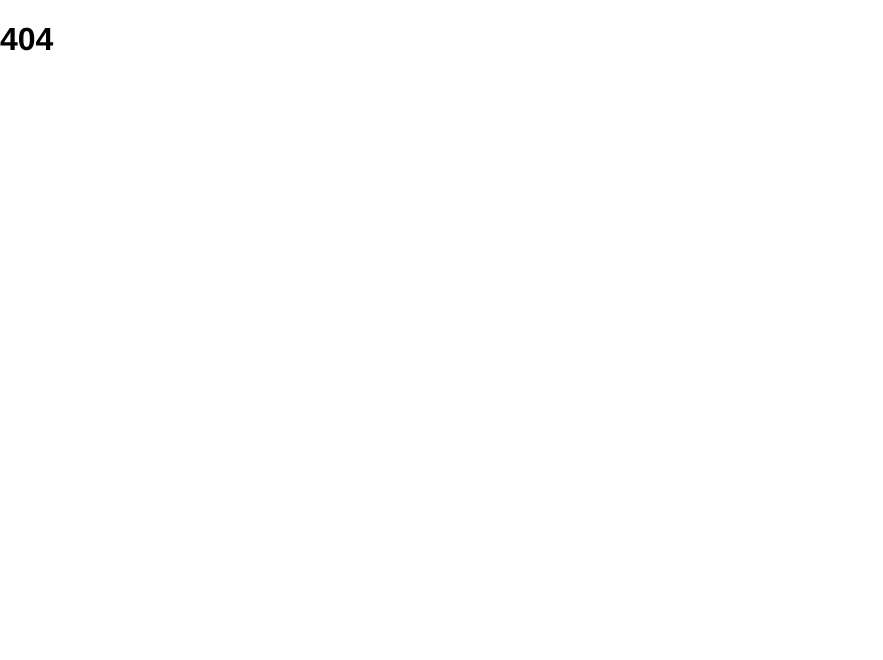
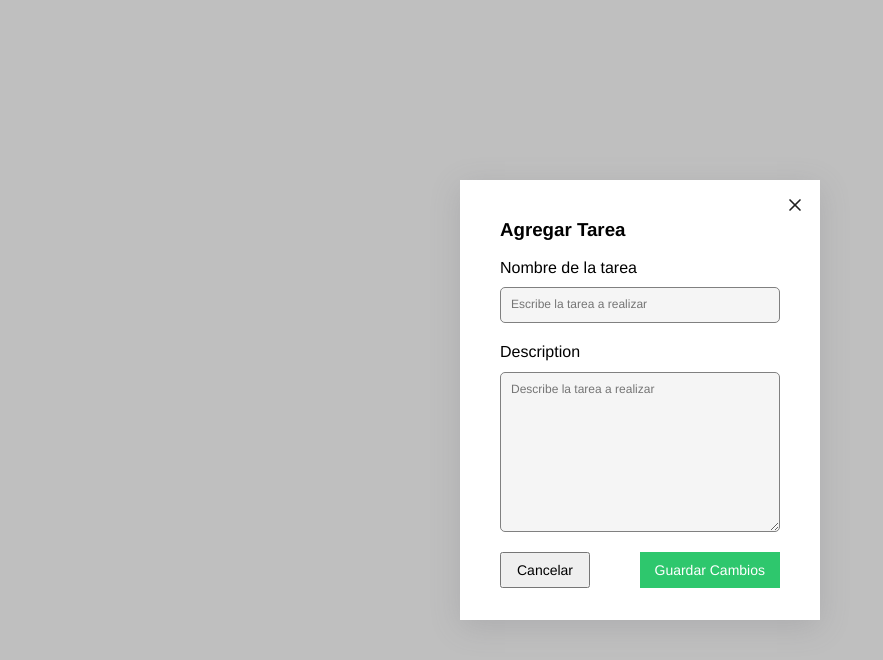
Before and after one commit to franciscovento/academlo-crud-test, a React (Create React App) app: page /newTask in a window 1280 px wide. Shown: the top 660 px of the page, without its empty margins (0-883 px from the left). Built offline with nearby package versions, Linux system fonts and the light colour scheme; sample sign-in values are in the browser's storage.

Commit message:
add task

```diff
--- a/src/App.js
+++ b/src/App.js
@@ -16,12 +16,13 @@ import { Routes, Route, Navigate  } from 'react-router-dom';
 // Import context
 import { useContext } from 'react';
 import { UserContext } from './context/userContext'
+import NewTask from './components/newTask/NewTask';
 
 
 
 function App() {
-  const { userLogged } = useContext(UserContext);
-  console.log(userLogged)
+  const { userLogged, toggle } = useContext(UserContext);
+
   return (
 
     <div className="App">
@@ -29,6 +30,7 @@ function App() {
           <Route path='/' element={ userLogged ? <Navigate to="/login" /> : <Navigate to ="/allTask"/> } />
           <Route path='/login' element={ userLogged? <Navigate to="/allTask"/> : <LoginPage />} />
           <Route path='/allTask' element={userLogged? <><Header /><AllTasksPage /></> : <Navigate to='/login' />} />
+          <Route path='/newTask' element={ userLogged? <NewTask /> : <Navigate to='/login' />} />
           <Route path='*' element={<NotFoundPage />} />
         </Routes>
     </div>
--- a/src/components/header/Header.js
+++ b/src/components/header/Header.js
@@ -7,11 +7,15 @@ import { useContext } from 'react';
 
 const Header = () => {
 
-  const { setUserLogged } = useContext(UserContext);
+  const { setUserLogged, setToggle } = useContext(UserContext);
 
   const handleLoggout = () => {
     localStorage.clear();
     setUserLogged(undefined);
+  }
+
+  const handleToggle = () => {
+    setToggle(prev => !prev)
   }
 
   return (
@@ -30,7 +34,7 @@ const Header = () => {
           <input type="text" placeholder='Buscar tarea'/>
           <img src={searchIcon} alt="" />
           </div>
-          <Button> + Crear una nueva tarea</Button>
+          <button onClick={handleToggle}> + Crear una nueva tarea</button>
         </div>
       </div>
     </div>
--- /dev/null
+++ b/src/components/newTask/NewTask.js
@@ -0,0 +1,67 @@
+import './newTask.css';
+import Button from '../button/Button'
+import { useContext } from 'react';
+import { UserContext } from '../../context/userContext';
+import { useForm } from "react-hook-form";
+import axios from 'axios';
+
+
+const NewTask = ({getInfo}) => {
+
+  const { register, handleSubmit, watch, formState: { errors } } = useForm();
+  const { setToggle, userLogged } = useContext(UserContext);
+
+
+  const onSubmit = data => {
+    const sendData = async ( ) => {
+      const dataTask = await axios.post('https://tasks-crud.academlo.com/api/tasks', {
+        name: data.name,
+        description: data.description
+      }, {
+        headers: {
+          'Authorization': `Bearer ${userLogged}`
+        }
+      })
+
+    }
+    sendData();
+    getInfo();
+    setToggle((prev) => !prev)
+
+  }
+
+
+  const handleToggle = () => {
+    setToggle(prev => !prev);
+  }
+
+  return (
+    <div className='newTask'>
+      <div className='newTask__Card'>
+        <h3>Agregar Tarea</h3>
+        <form onSubmit={handleSubmit(onSubmit)}>
+          <div className='newTask__Name'>
+            <label> Nombre de la tarea </label>
+            <input className='input' type="text" placeholder='Escribe la tarea a realizar'  {...register("name")} />
+          </div>
+          <div className='newTask__Description'>
+            <label>Description</label>
+            <textarea className='input' type="text" placeholder='Describe la tarea a realizar'  rows={10}  {...register("description")}/>
+          </div>
+          <div className='newTask__Buttons'>
+            <button onClick={handleToggle}>Cancelar</button>
+            <Button>Guardar Cambios</Button>
+          </div>
+        </form>
+        <div onClick={handleToggle} className='newTask__closeIcon'>
+          <svg width="20" height="20" viewBox="0 0 24 24" fill="none" xmlns="http://www.w3.org/2000/svg">
+          <path d="M18 6L6 18" stroke="#212121" strokeWidth="2" strokeLinecap="round" strokeLinejoin="round"/>
+          <path d="M6 6L18 18" stroke="#212121" strokeWidth="2" strokeLinecap="round" strokeLinejoin="round"/>
+          </svg>
+        </div>
+      </div>
+    </div>
+  )
+}
+
+export default NewTask
--- /dev/null
+++ b/src/components/newTask/newTask.css
@@ -0,0 +1,60 @@
+.newTask {
+  display: flex;
+  align-items: center;
+  justify-content: center;
+  height: 100vh;
+  overflow: hidden;
+  background-color: rgba(133, 133, 133, 0.527);
+  position: absolute;
+  top: 0;
+  right: 0;
+  left: 0;
+  bottom: 0;
+  margin: auto;
+}
+
+.newTask__Card {
+  position: relative;
+  z-index: 10;
+  background-color: white;
+  padding: 20px 40px;
+  box-shadow: rgba(100, 100, 111, 0.2) 0px 7px 29px 0px;
+  width: 280px;
+  height: 400px;
+  display: flex;
+  flex-direction: column;
+}
+
+.newTask__Name {
+  display: flex;
+  flex-direction: column;
+  gap: 10px;
+  padding-bottom: 20px;
+}
+
+.newTask__Description {
+  display: flex;
+  flex-direction: column;
+  gap: 10px;
+  padding-bottom: 20px;
+}
+
+.newTask__Buttons {
+  display: flex;
+  justify-content: space-between;
+}
+
+.newTask__Buttons button {
+  font-size: 14px;
+  cursor: pointer;
+}
+
+.newTask__closeIcon {
+  position: absolute;
+  top: 15px;
+  right: 15px;
+}
+
+.newTask__closeIcon {
+  cursor: pointer;
+}
--- a/src/components/taskCard/TaskCard.js
+++ b/src/components/taskCard/TaskCard.js
@@ -1,20 +1,25 @@
 import './taskCard.css';
 import editIcon from '../../assets/edit-2 1.svg'
-import { useEffect, useState } from 'react';
+import { useContext, useEffect, useState } from 'react';
 import dropdownIcon from '../../assets/down-arrow.png'
+import { UserContext } from '../../context/userContext';
 
-const TaskCard = ({name = 'Tarea 1', status_id = 1, description = ' Lorem ipsum'}) => {
 
+const TaskCard = ({name = 'Tarea 1', status_id = 1, description = ' Lorem ipsum', id}) => {
+
+  const { userLogged } = useContext(UserContext);
+  console.log(userLogged);
   const [statusValue, setStatusValue] = useState(status_id)
   const [statusColor, setStatusColor] = useState("red");
 
-  const statusChangue = (e) => {
-    setStatusValue(e.target.value);
+  const statusChangue = async  (e) => {
+    setStatusValue(e.target.value)
   }
 
   useEffect(() => {
 
-    if(statusValue == "null")
+
+    if(statusValue == "null" || statusValue == null)
       setStatusColor("gray")
     if(statusValue == 1)
       setStatusColor("#17FF83")
@@ -37,11 +42,11 @@ const TaskCard = ({name = 'Tarea 1', status_id = 1, description = ' Lorem ipsum'
       <p>{description}</p>
       </div>
       <div className='taskCard_select'>
-      <select onChange={statusChangue} name="" id="">
-        <option value='null' selected={ status_id == 'null'? true: false}>selecciona status</option>
-        <option value="1" selected={status_id == 1 ? true : false} >Terminada</option>
-        <option value="2" selected={status_id == 2 ? true : false}>Iniciada</option>
-        <option value="3" selected={status_id == 3 ? true : false}>En pausa</option>
+      <select onChange={statusChangue} name="" id="" defaultValue={status_id}>
+        <option value='null'>selecciona status</option>
+        <option value="1"  >Terminada</option>
+        <option value="2" >Iniciada</option>
+        <option value="3" >En pausa</option>
       </select>
       <img src={dropdownIcon} alt="" />
       </div>
--- a/src/context/userContext.js
+++ b/src/context/userContext.js
@@ -5,11 +5,13 @@ export const UserContext = createContext();
 const UserProvider = ({ children }) => {
   const token = localStorage.getItem('token')
   const [ userLogged, setUserLogged ] = useState(token);
-
+  const [ toggle, setToggle ] = useState(false);
 
   const userInfo = {
     userLogged,
-    setUserLogged
+    setUserLogged,
+    toggle,
+    setToggle
   }
 
   return (
--- a/src/index.css
+++ b/src/index.css
@@ -358,6 +358,20 @@ template {
   margin: auto;
   padding: 0 20px;
 }
+.input {
+  background-color: rgb(245, 245, 245);
+  border: none;
+  padding: 10px 10px;
+  border-radius: 5px;
+  font-size: 12px;
+  border: solid 0.5px gray;
+  transition: border 0.5s ease-in-out;
+}
+
+.input:focus {
+  outline: none;
+  border: 0.5px solid #2ec76d;
+}
 
 @font-face {
   font-family: 'Helvetica';
--- a/src/utlis/fetchData.js
+++ b/src/utlis/fetchData.js
@@ -1,6 +1,6 @@
 import axios from 'axios';
 
-export const fetchData = async (token = '133|lQ6hiNPMLOOZPR1MgQG81VxiFRRBs8NO5xhj8DMC' ) => {
+export const fetchData = async (token) => {
       try {
         const data = await axios.get('https://tasks-crud.academlo.com/api/tasks', {
         headers: {
@@ -29,4 +29,16 @@ export const userLoggin = async (email, password) => {
 }
 
 
-// export default fetchData;
+export const editStatus = async (task_id=28, status_id=3, token='205|MV5NLfU5LfamyCoLeog1K6DsLPpVIqh1mBVEcFIT') => {
+  try{
+    const data = await axios.post(`https://tasks-crud.academlo.com/api/tasks/${task_id}/status/${status_id}`, {
+      headers: {
+        'Authorization': `Bearer ${token}`
+      }})
+
+      return data.data;
+
+  }  catch(error){
+    console.log(error)
+  }
+}
--- a/src/views/loginPage/LoginPage.js
+++ b/src/views/loginPage/LoginPage.js
@@ -42,12 +42,12 @@ const LoginPage = () => {
           <form onSubmit={handleSubmit(onSubmit)} className='Form' action="">
             <div className='email'>
               <label htmlFor="">Correo Electrónico</label>
-              <input name ='email' type="email" placeholder='Escriba su correo electrónico' {...register("email", {required: true})} />
+              <input className='input' name ='email' type="email" placeholder='Escriba su correo electrónico' {...register("email", {required: true})} />
               {errors.email ? errorMessage : ''}
             </div>
             <div className='password'>
               <label htmlFor="">Constraseña</label>
-              <input name = 'password' type="password" placeholder='Al menos 8 caractéres' {...register("password", {required: true})} />
+              <input className='input' name = 'password' type="password" placeholder='Al menos 8 caractéres' {...register("password", {required: true})} />
               {errors.password ? errorMessage : ''}
               <span>Olvidé mi constraseña</span>
             </div>
--- a/src/views/loginPage/loginPage.css
+++ b/src/views/loginPage/loginPage.css
@@ -83,18 +83,10 @@
   gap: 5px;
 }
 
-.Form .email input {
-  padding: 5px;
-}
-
 .Form .password {
   display: flex;
   flex-direction: column;
   gap: 5px;
-}
-
-.Form .password input {
-  padding: 5px;
 }
 
 .Form .password span {
--- a/src/views/tasksPage/AllTasksPage.js
+++ b/src/views/tasksPage/AllTasksPage.js
@@ -1,8 +1,9 @@
 import './allTaskPage.css'
 import TaskCard from "../../components/taskCard/TaskCard"
-import { useEffect, useState } from 'react';
+import { useEffect, useState, useContext } from 'react';
 import {fetchData} from '../../utlis/fetchData';
-
+import { UserContext } from '../../context/userContext';
+import NewTask from '../../components/newTask/NewTask';
 
 
 
@@ -13,35 +14,29 @@ const AllTasksPage = () => {
 
   const [list, setList] = useState([]);
 
-  // useEffect(() => {
-  //   const token = '133|lQ6hiNPMLOOZPR1MgQG81VxiFRRBs8NO5xhj8DMC';
-  //   const fetchData = async () => {
-  //     const data = await axios.get('https://tasks-crud.academlo.com/api/tasks', {
-  //       headers: {
-  //         'Authorization': `Bearer ${token}`
-  //       }
-  //     })
-  //     setList(data.data);
-  //   }
-  //   fetchData();
 
-  // },[])
+  const { userLogged, toggle } = useContext(UserContext);
 
+  const getInfo = async () =>{
+    const data = await fetchData(userLogged);
+    setList(data)
+  }
 
    useEffect(() => {
-   const getInfo = async () =>{
-     const data = await fetchData();
-     setList(data)
-   }
+
 
    getInfo();
    },[])
 
 
+
   return (
-    <div className='allTaskPage container-content'>
-     {list.map(x => <TaskCard key={x.id} name={x.name} description={x.description} status_id={x.status_id}  />)}
+    <>
+    <div className='allTaskPage container-content' >
+     {list.map(x => <TaskCard key={x.id} name={x.name} description={x.description} status_id={x.status_id} id={x.id} />)}
     </div>
+    {toggle? <NewTask getInfo={getInfo}  />: ""}
+    </>
   )
 }
 
```
